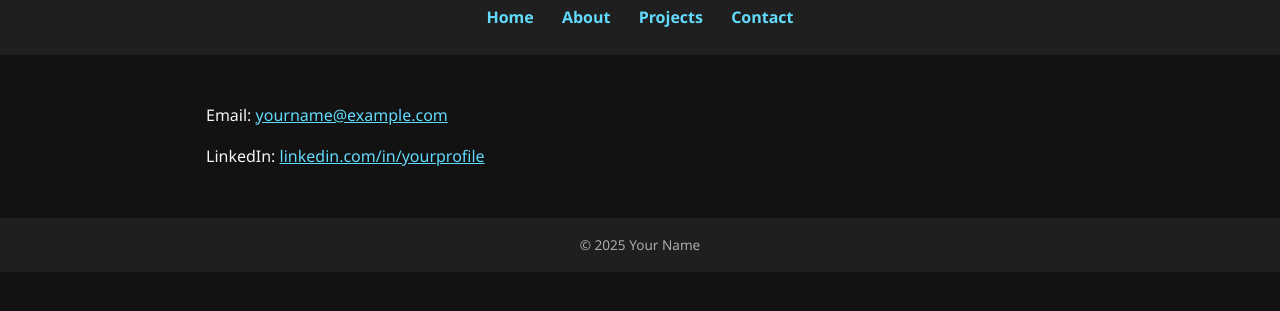
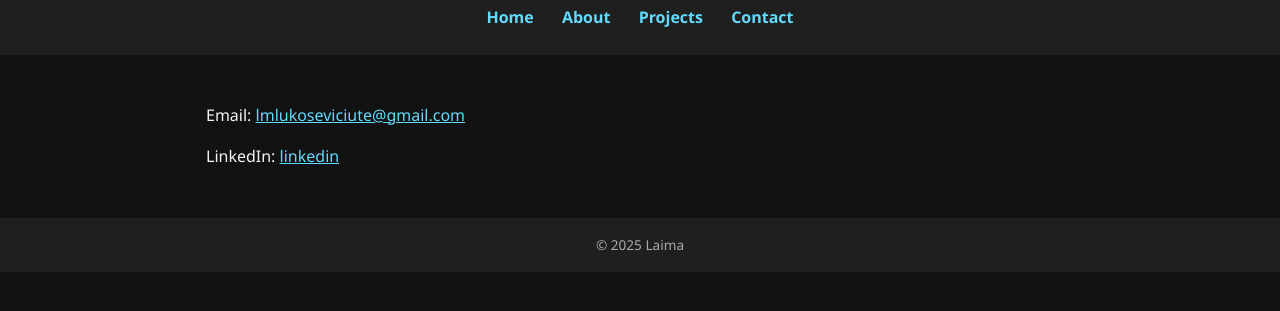
Before and after one commit to lmlukoseviciute/beautiful_data, a plain HTML site: page contact.html in a window 1280 px wide. Shown: the part 73-384 px from the top of the page. Drawn offline with Linux system fonts and the light colour scheme.

Commit message:
Update contact.html

```diff
--- a/contact.html
+++ b/contact.html
@@ -17,9 +17,9 @@
     </nav>
   </header>
   <main>
-    <p>Email: <a href="mailto:yourname@example.com">yourname@example.com</a></p>
-    <p>LinkedIn: <a href="https://linkedin.com/in/yourprofile" target="_blank">linkedin.com/in/yourprofile</a></p>
+    <p>Email: <a href="mailto:lmlukoseviciute@gmail.com">lmlukoseviciute@gmail.com</a></p>
+    <p>LinkedIn: <a href="www.linkedin.com/in/laima-lukoševičiūtė-991b99213" target="_blank">linkedin</a></p>
   </main>
-  <footer>© 2025 Your Name</footer>
+  <footer>© 2025 Laima</footer>
 </body>
 </html>
```
